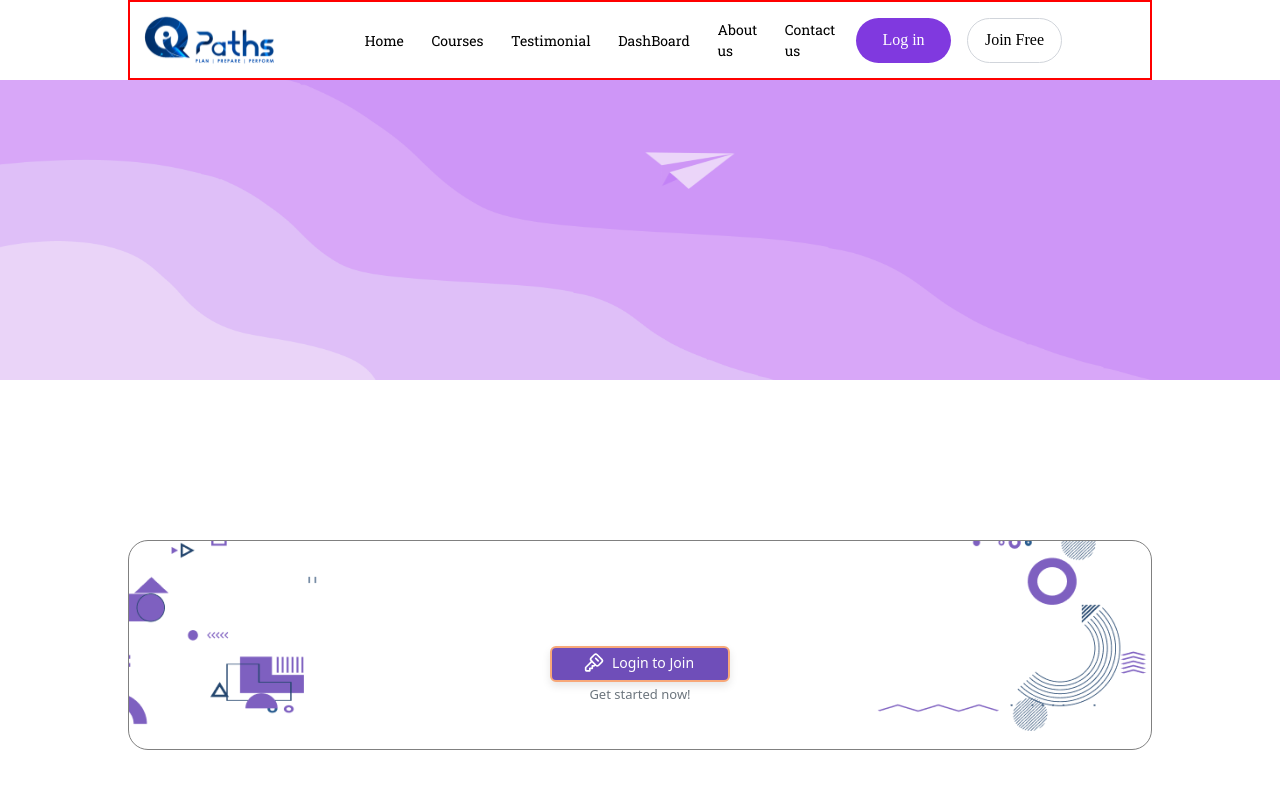
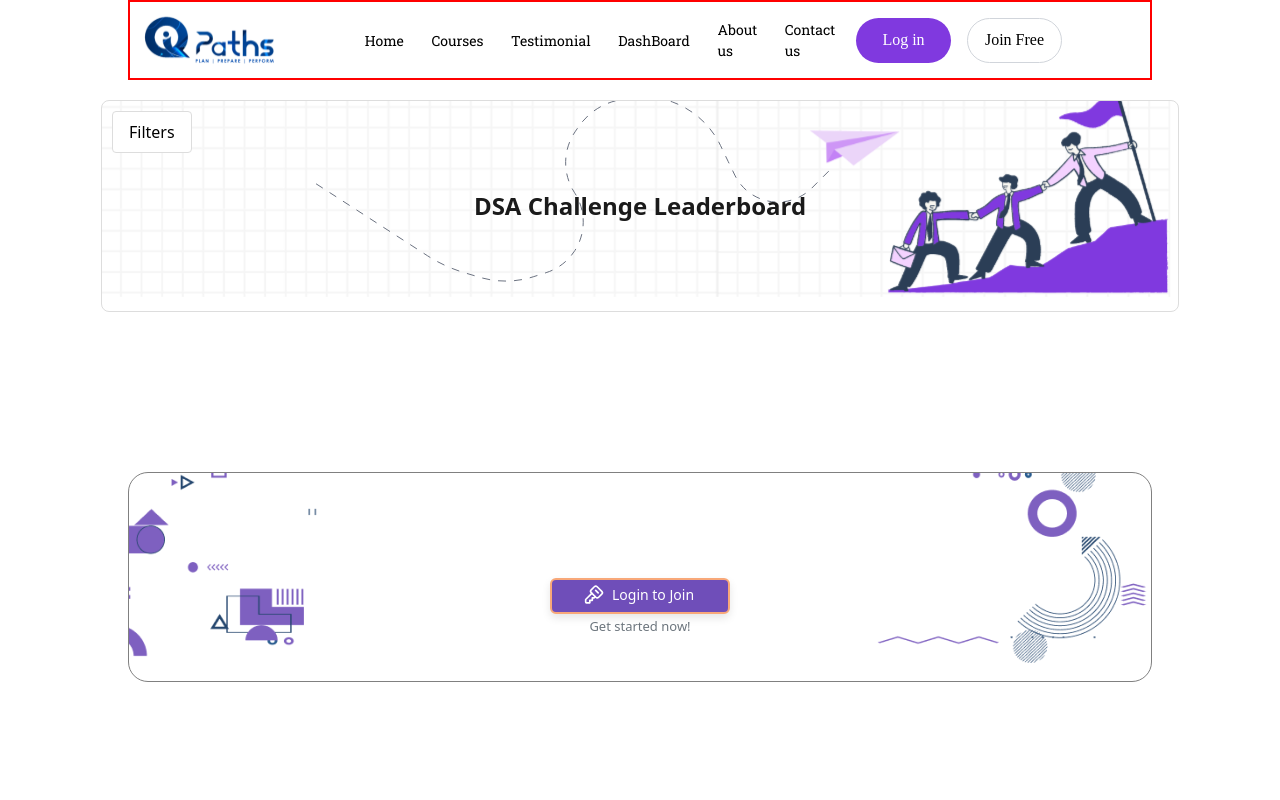
Before and after one commit to ITISH7/iqpathsquizFrontend, a React (Vite) app: page / in a window 1280 px wide. Shown: the top 800 px of the page. Built offline with nearby package versions, Linux system fonts and the light colour scheme; a web font is replaced by a local one.

Commit message:
create leaderboard

```diff
--- a/src/App.jsx
+++ b/src/App.jsx
@@ -16,8 +16,8 @@ function App() {
   return (
     <AuthProvider>
       <Header />
-      {/* <LeaderBoardHeroSection /> */}
-      <HeroSection />
+      <LeaderBoardHeroSection />
+      {/* <HeroSection /> */}
       <AddBlock />
       <ProgressBar />
       <QuestionTopicDropDown />
--- a/src/componets/LeaderBoardHeroSection/LeaderBoardHeroSection.jsx
+++ b/src/componets/LeaderBoardHeroSection/LeaderBoardHeroSection.jsx
@@ -6,12 +6,6 @@ const LeaderBoardHeroSection = () => {
     <div className={styles.container}>
       <button className={styles.filterButton}>Filters</button>
       <div className={styles.title}>DSA Challenge Leaderboard</div>
-      <div className={styles.paperPlane}></div>
-      <div className={styles.climbingTeam}>
-        <div className={styles.person}></div>
-        <div className={styles.person}></div>
-        <div className={styles.person}></div>
-      </div>
     </div>
   );
 };
--- a/src/componets/LeaderBoardHeroSection/LeaderBoardHeroSection.module.css
+++ b/src/componets/LeaderBoardHeroSection/LeaderBoardHeroSection.module.css
@@ -2,10 +2,19 @@
   display: flex;
   align-items: center;
   position: relative;
+  height: 212px;
+  width: 1078px;
+  margin: 20px auto;
   background-color: #f9f9f9;
   border: 1px solid #ddd;
-    padding: 20px;
+  /* padding: 20px; */
   border-radius: 8px;
+  background: url('../../assets/LeaderBoardHeroSection.svg');
+  background-size: fill;
+  background-position: center;
+  background-repeat: no-repeat;
+  overflow: hidden;
+
   }
 
 .filterButton {
@@ -26,41 +35,3 @@
   font-weight: bold;
   color: #1a1a1a;
 }
-
-  .paperPlane {
-    position: absolute;
-    width: 50px;
-    height: 50px;
-    top: 0;
-    right: 0;
-    background: url('/path-to-your-paper-plane-image.png') no-repeat center center / contain;
-    animation: fly 5s linear infinite;
-  }
-
-  @keyframes fly {
-    0% {
-      transform: translateX(0) translateY(0) rotate(0deg);
-    }
-    50% {
-      transform: translateX(-150px) translateY(20px) rotate(10deg);
-    }
-    100% {
-      transform: translateX(-300px) translateY(40px) rotate(20deg);
-    }
-  }
-
-  .climbingTeam {
-    display: flex;
-    align-items: center;
-    position: absolute;
-    bottom: 0;
-    right: 10px;
-  }
-
-  .person {
-    width: 50px;
-    height: 100px;
-    background-color: #6a0dad;
-    margin: 0 10px;
-    border-radius: 4px;
-  }
```
Also changed, not shown: src/assets/LeaderBoardHeroSection.svg (added). Lines whose indentation alone changed are shown as unchanged.
